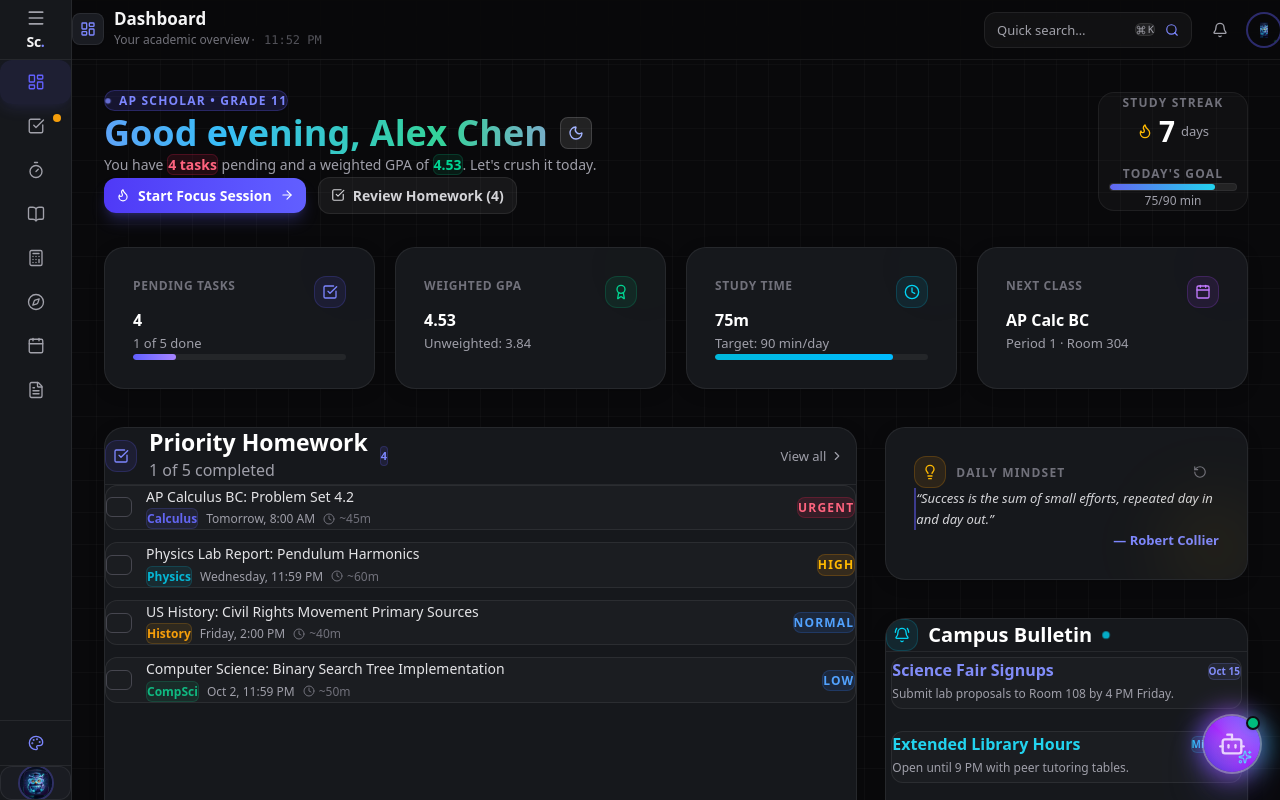
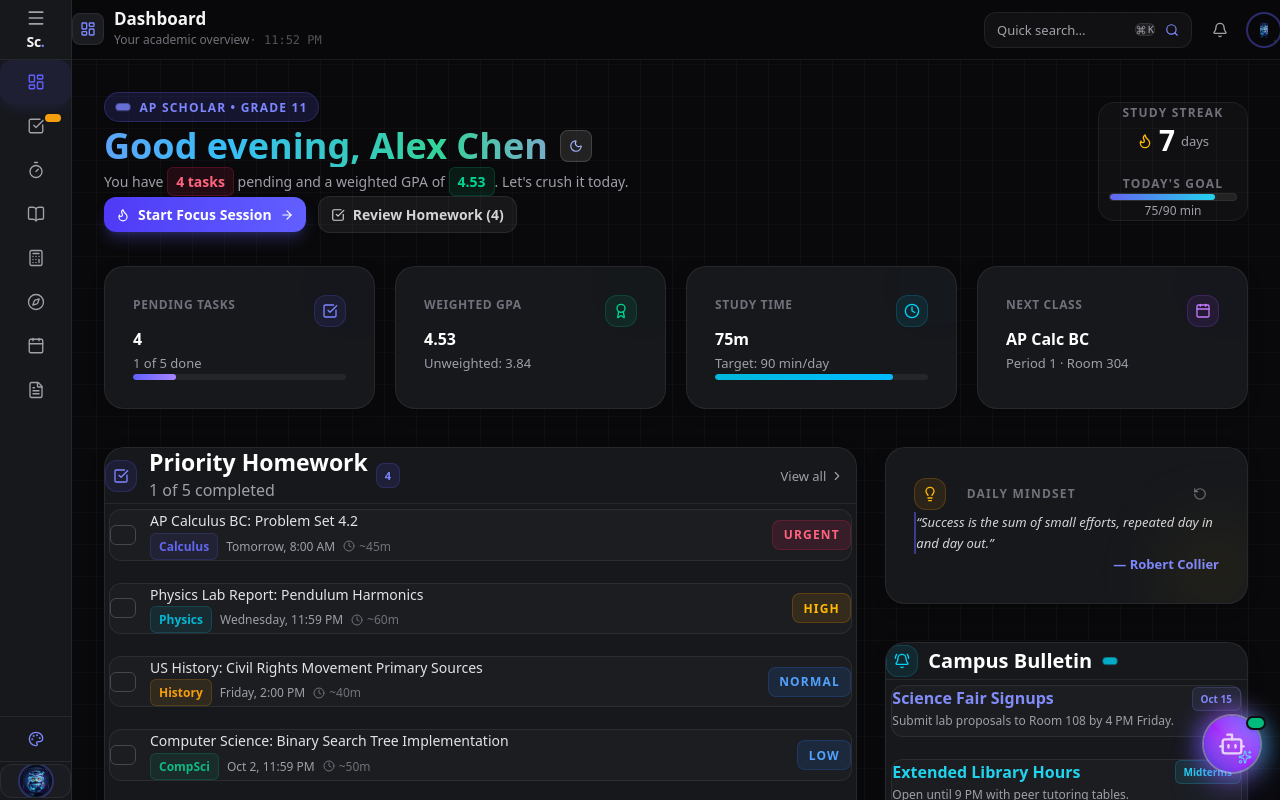
Before and after one commit to dkc1345/dkcFirstAiwebpage, a Next.js app: page / in a window 1280 px wide. Shown: the top 800 px of the page. Built offline with nearby package versions, Linux system fonts and the light colour scheme.

Commit message:
Update webpage

```diff
--- a/app/components/DashboardTab.tsx
+++ b/app/components/DashboardTab.tsx
@@ -231,21 +231,23 @@ export default function DashboardTab({
   {/* ── Main Content Grid ────────────────────────── */ }
   < div className = "grid grid-cols-1 lg:grid-cols-3 min-w-0" style = {{ gap: 'var(--section-gap)' }}>
 
-    {/* ── Priority Homework (2-col) ─── */ }
-    < div className = "lg:col-span-2 glass-panel min-w-0 overflow-hidden rounded-2xl" style = {{ padding: 0 }}>
-      {/* Card header */ }
-      < div className = "flex items-center justify-between px-6 py-4.5 border-b border-[var(--border)]" >
+    {/* ── Priority Homework (2-col) ─── */}
+  <div className="lg:col-span-2 glass-panel min-w-0 overflow-hidden rounded-2xl" style={{ padding: 0 }}>
+      {/* Card header */}
+      <div className="flex items-center justify-between px-6 py-4.5 border-b border-[var(--border)]">
             <div className="flex items-center gap-3">
               <div className="w-8 h-8 rounded-xl bg-indigo-500/10 border border-indigo-500/20 flex items-center justify-center">
                 <CheckSquare className="w-4 h-4 text-indigo-400" />
               </div>
-              <div>
-                <h2 className="text-[14px] font-bold text-white leading-none">Priority Homework</h2>
-                <p className="text-[11px] text-zinc-400 mt-0.5">{completedTasks.length} of {tasks.length} completed</p>
+              <div className="flex items-center gap-2">
+                <div>
+                  <h2 className="text-[14px] font-bold text-white leading-normal">Priority Homework</h2>
+                  <p className="text-[11px] text-zinc-400 mt-0.5">{completedTasks.length} of {tasks.length} completed</p>
+                </div>
+                <span className="px-2.5 py-0.5 rounded-lg text-[11px] bg-indigo-500/12 text-indigo-400 border border-indigo-500/20 font-bold leading-normal inline-flex items-center">
+                  {pendingTasks.length}
+                </span>
               </div>
-              <span className="ml-1 px-2.5 py-0.5 rounded-lg text-[11px] bg-indigo-500/12 text-indigo-400 border border-indigo-500/20 font-bold">
-                {pendingTasks.length}
-              </span>
             </div>
             <button
               id="view-all-tasks-btn"
@@ -254,15 +256,16 @@ export default function DashboardTab({
             >
               View all <ChevronRight className="w-3.5 h-3.5" />
             </button>
-          </div >
+          </div>
 
-  {/* Task list */ }
-  < div className = "p-5 sm:p-6 flex flex-col gap-3" >
+  {/* Task list */}
+  <div className="p-5 sm:p-6 pb-6 sm:pb-7 flex flex-col gap-3">
   {
     pendingTasks.slice(0, 5).map((task, i) => (
       <div
         key={task.id}
         className="flex items-center gap-3.5 p-4 rounded-xl bg-white/[0.025] border border-[var(--border)] hover:border-indigo-500/30 hover:bg-white/[0.04] transition-all group stagger-item animate-slide-up"
+        style={{ margin: "5px 4px" }}
       >
         {/* Checkbox */}
         <button
@@ -270,7 +273,7 @@ export default function DashboardTab({
           onClick={() => { onToggleTask(task.id); sound.playSuccess(); }}
           className={`
                     w-5 h-5 shrink-0 rounded-[6px] flex items-center justify-center
-                    transition-all cursor-pointer
+                    transition-all cursor-pointer ml-1
                     ${task.completed
               ? "bg-emerald-500 border-0"
               : "border-[1.5px] border-zinc-600/80 hover:border-indigo-400 hover:bg-indigo-500/10"
--- a/app/globals.css
+++ b/app/globals.css
@@ -307,6 +307,37 @@ textarea {
   padding-top: max(8px, 0.5rem);
   padding-bottom: max(8px, 0.5rem);
   line-height: normal;
+}
+
+/* Ensure badges, tags, and status pills have ample margin inside their borders */
+span[class*="rounded-md"],
+span[class*="rounded-lg"],
+span[class*="rounded-full"] {
+  line-height: normal;
+  display: inline-flex;
+  align-items: center;
+  justify-content: center;
+  padding-top: max(4px, 0.25rem);
+  padding-bottom: max(4px, 0.25rem);
+  padding-left: max(8px, 0.5rem);
+  padding-right: max(8px, 0.5rem);
+}
+
+/* Priority & Status badges specifically */
+span[class*="tracking-widest"],
+span[class*="uppercase"] {
+  padding-top: max(5px, 0.35rem) !important;
+  padding-bottom: max(5px, 0.35rem) !important;
+  padding-left: max(10px, 0.65rem) !important;
+  padding-right: max(10px, 0.65rem) !important;
+  margin: 2px 0;
+}
+
+/* Task & list item cards clearance inside lists */
+div[class*="stagger-item"],
+div[class*="rounded-xl"][class*="border"] {
+  margin-top: 2px;
+  margin-bottom: 2px;
 }
 
 /* ─── Global Type Hierarchy ─── */
```
